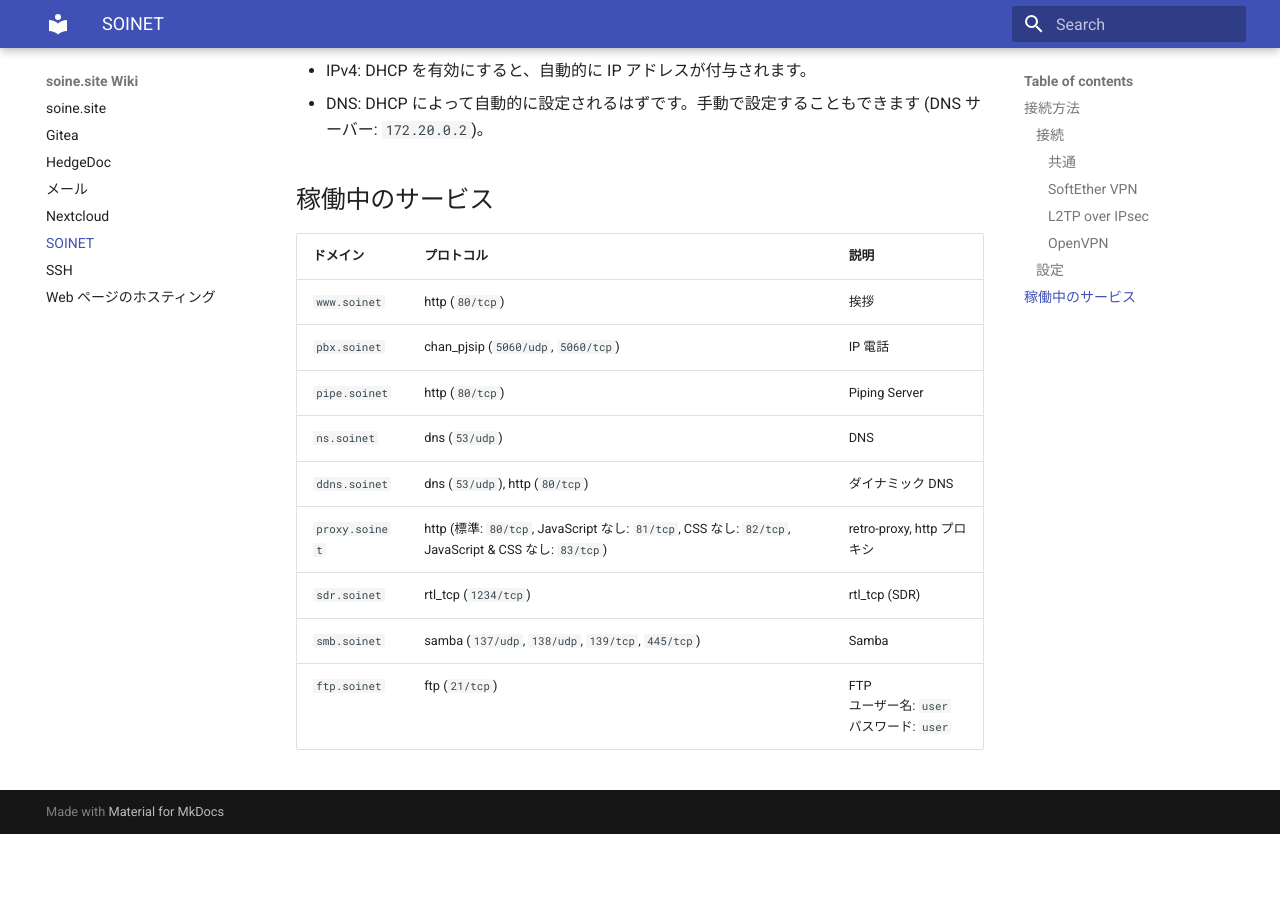
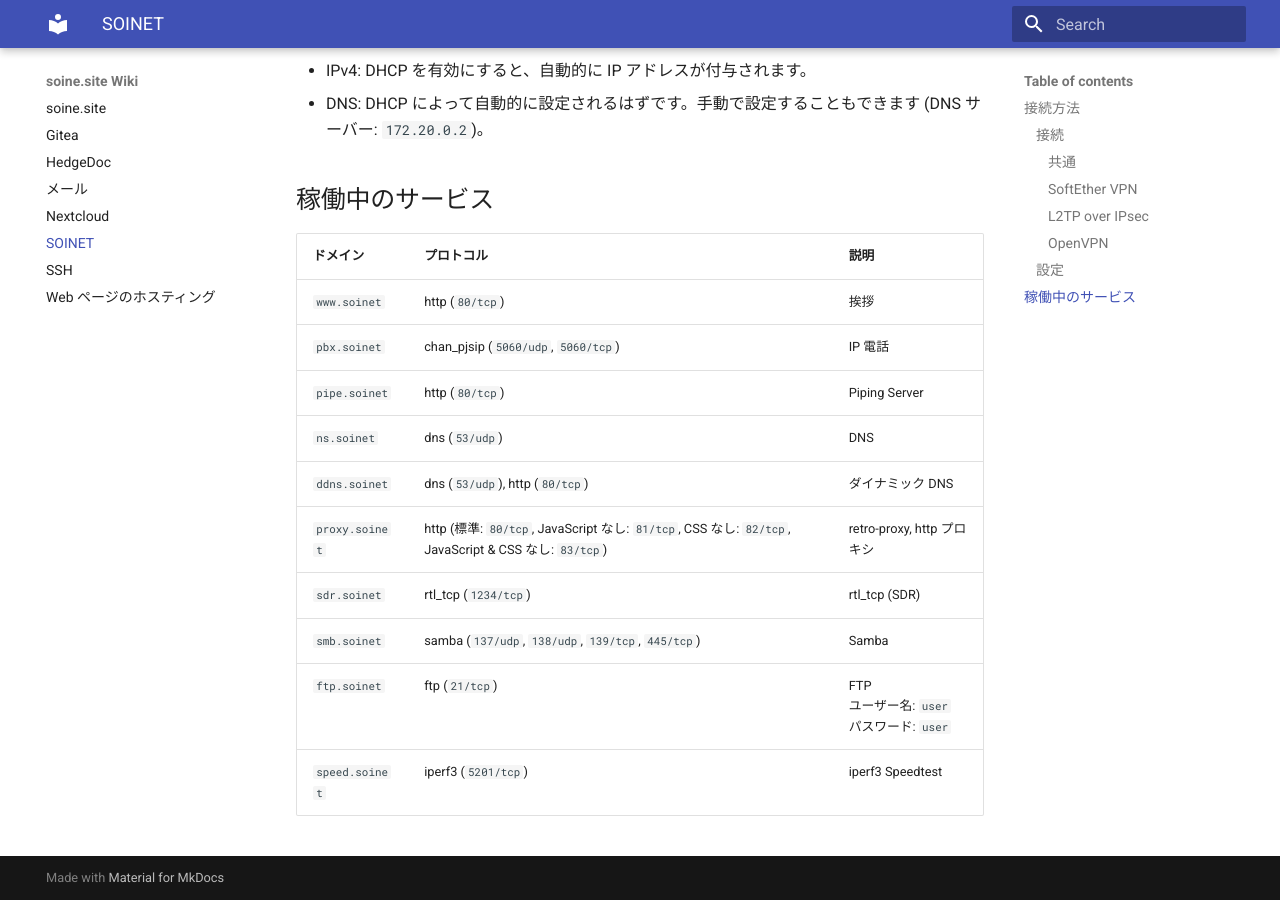
Before and after one commit to soinesite/wiki.soine.site, an MkDocs documentation site: the page built from docs/soinet.md, in a window 1280 px wide and 900 px high, scrolled down 889 px. Built offline with MkDocs 1.6.1 and Material for MkDocs 9.7.7, drawn with Linux system fonts in a browser that asks for light colours; before the commit the page ends 1723 px from its top, so only the background shows below that.

Commit message:
Update soinet.md

```diff
--- a/docs/soinet.md
+++ b/docs/soinet.md
@@ -32,3 +32,4 @@ yude.jp / soine.site が提供する閉域網
 |  `sdr.soinet`  |  rtl_tcp (`1234/tcp`)  |  rtl_tcp (SDR)  |
 |  `smb.soinet`  |  samba (`137/udp`, `138/udp`, `139/tcp`, `445/tcp`)  |  Samba  |
 |  `ftp.soinet`  |  ftp (`21/tcp`)  |  FTP<br>ユーザー名: `user`<br>パスワード: `user`  |
+| `speed.soinet` | iperf3 (`5201/tcp`) | iperf3 Speedtest |
```
